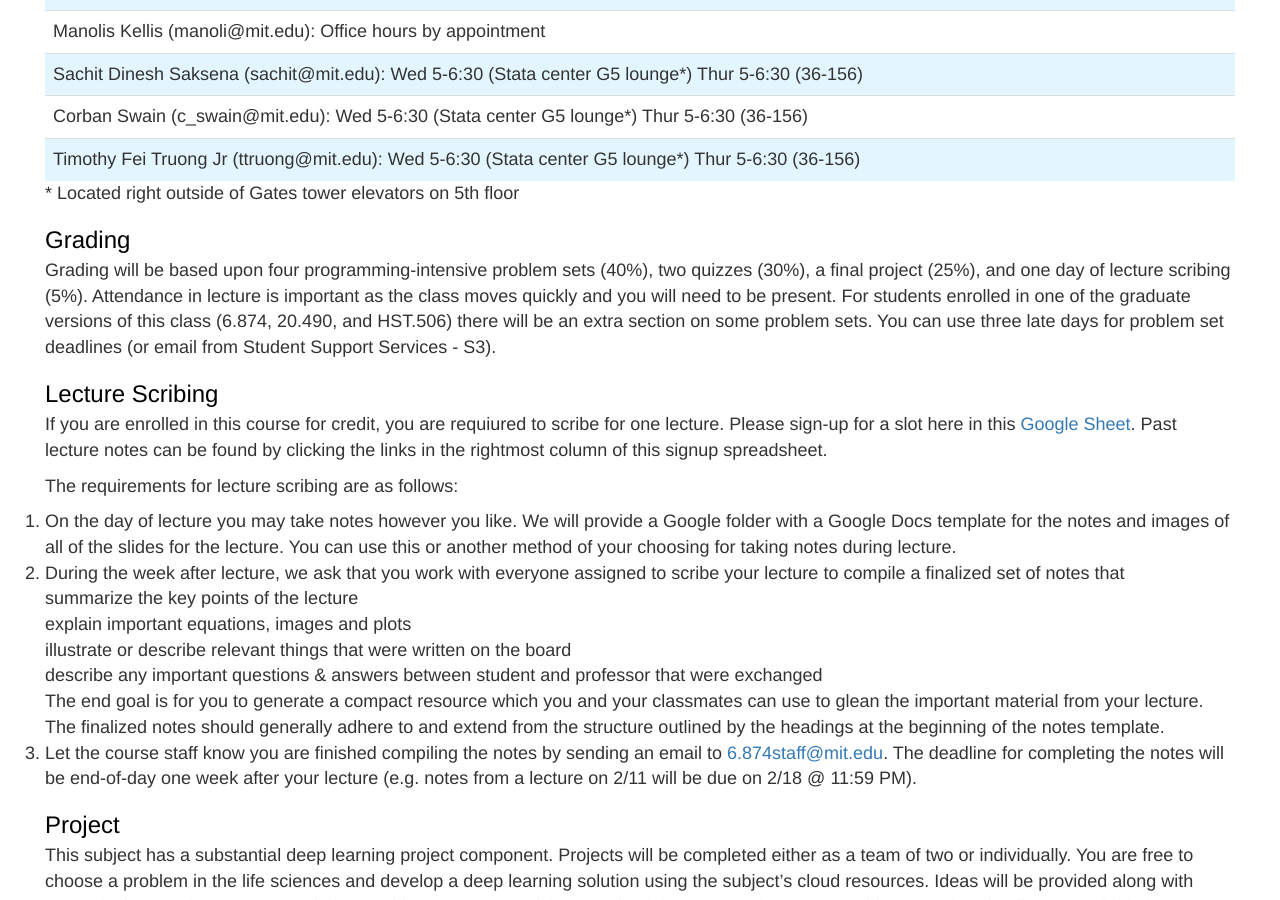
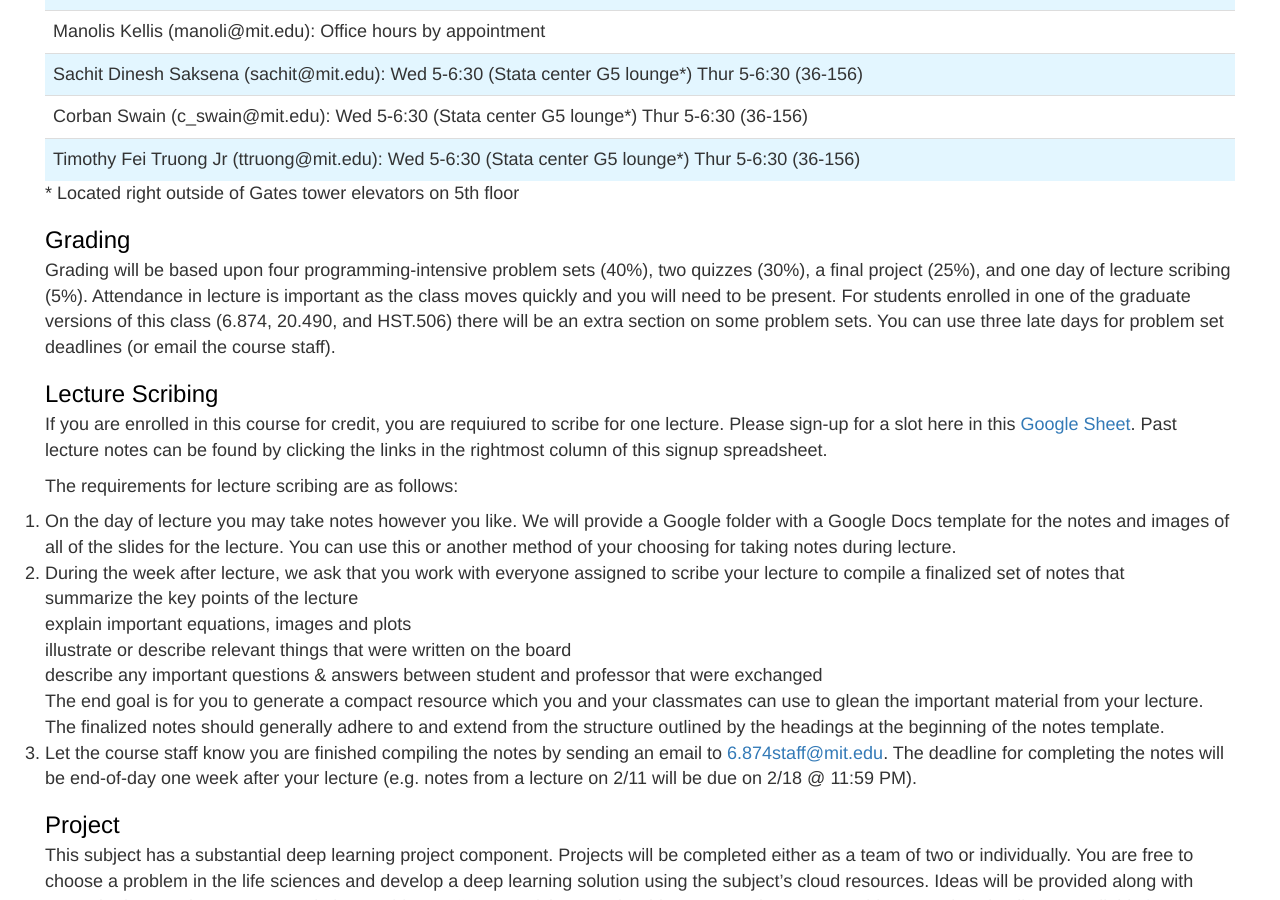
Before and after one commit to mit6874/mit6874.github.io, a Jekyll site: the page built from index.html, in a window 1280 px wide and 900 px high, scrolled down 4536 px. Built offline with Jekyll 4.4.1, drawn with Linux system fonts in a browser that asks for light colours; nearby versions of some CDN libraries.

Commit message:
update late policy

```diff
--- a/index.html
+++ b/index.html
@@ -687,7 +687,7 @@ layout: default
     <p>* Located right outside of Gates tower elevators on 5th floor</p>
 
     <h2 class="module-header">Grading</h2>
-    <p>Grading will be based upon four programming-intensive problem sets (40%), two quizzes (30%), a final project (25%), and one day of lecture scribing (5%). Attendance in lecture is important as the class moves quickly and you will need to be present. For students enrolled in one of the graduate versions of this class (6.874, 20.490, and HST.506) there will be an extra section on some problem sets. You can use three late days for problem set deadlines (or email from Student Support Services - S3).</p>
+    <p>Grading will be based upon four programming-intensive problem sets (40%), two quizzes (30%), a final project (25%), and one day of lecture scribing (5%). Attendance in lecture is important as the class moves quickly and you will need to be present. For students enrolled in one of the graduate versions of this class (6.874, 20.490, and HST.506) there will be an extra section on some problem sets. You can use three late days for problem set deadlines (or email the course staff).</p>
 
     <h2 class="module-header">Lecture Scribing</h2>
     <p>If you are enrolled in this course for credit, you are requiured to scribe for one lecture. Please sign-up for a slot here in this <a href="https://docs.google.com/spreadsheets/d/1y1CIGeKpPLydE9iR2a1pTX8EpApMPlZBTltw5e5JbPc/edit?usp=sharing">Google Sheet</a>. Past lecture notes can be found by clicking the links in the rightmost column of this signup spreadsheet.</p>
```
